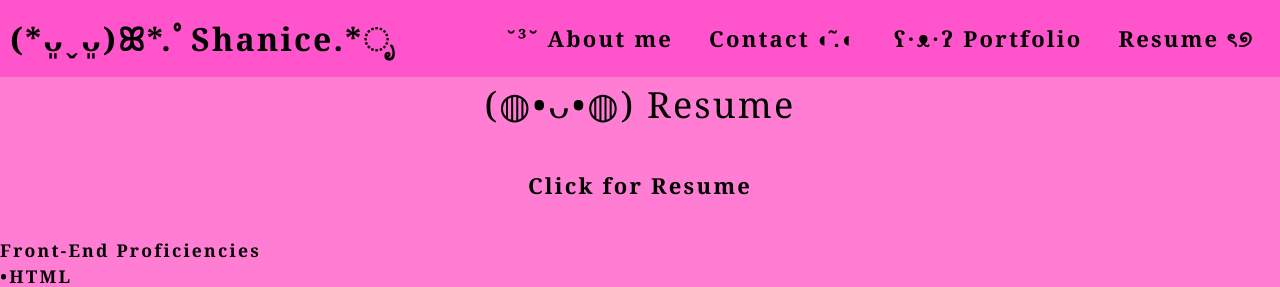
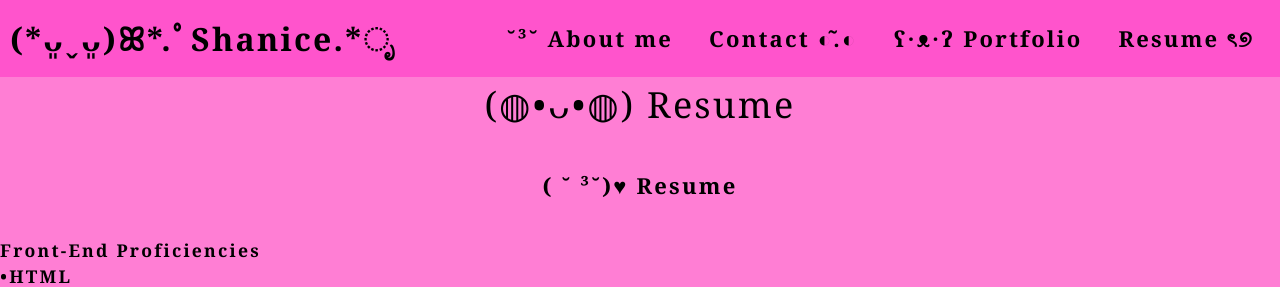
Before and after one commit to shanicesauce/spa-portfolio, a React (Create React App) app: page /#/resume in a window 1280 px wide. Shown: the top 287 px of the page. Built offline with nearby package versions, Linux system fonts and the light colour scheme.

Commit message:
updated resume and contact cards

```diff
--- a/src/components/Portfolio/index.js
+++ b/src/components/Portfolio/index.js
@@ -46,13 +46,13 @@ function Portfolio() {
       github: "https://github.com/shanicesauce/note-taker",
       technologies: "Webpack, CSS, JavaScript, HTML"
     },
-    // {
-    //   name: "Contact cards",
-    //   src:  contactCards ,
-    //   app: "https://evening-earth-50966.herokuapp.com/",
-    //   github: "https://github.com/shanicesauce/contact-cards",
-    //   technologies: ""
-    // },
+    {
+      name: "Contact cards",
+      src:  contactCards ,
+      app: "https://evening-earth-50966.herokuapp.com/",
+      github: "https://github.com/shanicesauce/contact-cards",
+      technologies: "Webpack, Workbox, IndexedDB, JavaScript "
+    },
   ];
   return (
     <>
--- a/src/components/Resume/index.js
+++ b/src/components/Resume/index.js
@@ -1,11 +1,10 @@
 import React from "react";
-import resume from '../../assets/resume.pdf';
 
 const Resume = () => {
   return (
     <div id="resume">
       <h1 className="title">(◍•ᴗ•◍) Resume </h1>
-      <a href={resume}> Click for Resume </a>
+      <a href="https://docs.google.com/document/d/1QeuHmiAbvzxjTnXb0Do0uV5CnjHoTpX4HI_s3smKC8A/edit?usp=sharing"> ( ˘ ³˘)♥ Resume </a>
       <p>
         Front-End Proficiencies <br />
           •HTML <br />
```
Also changed, not shown: 1 other file (tests, documents, lock files or other folders).
